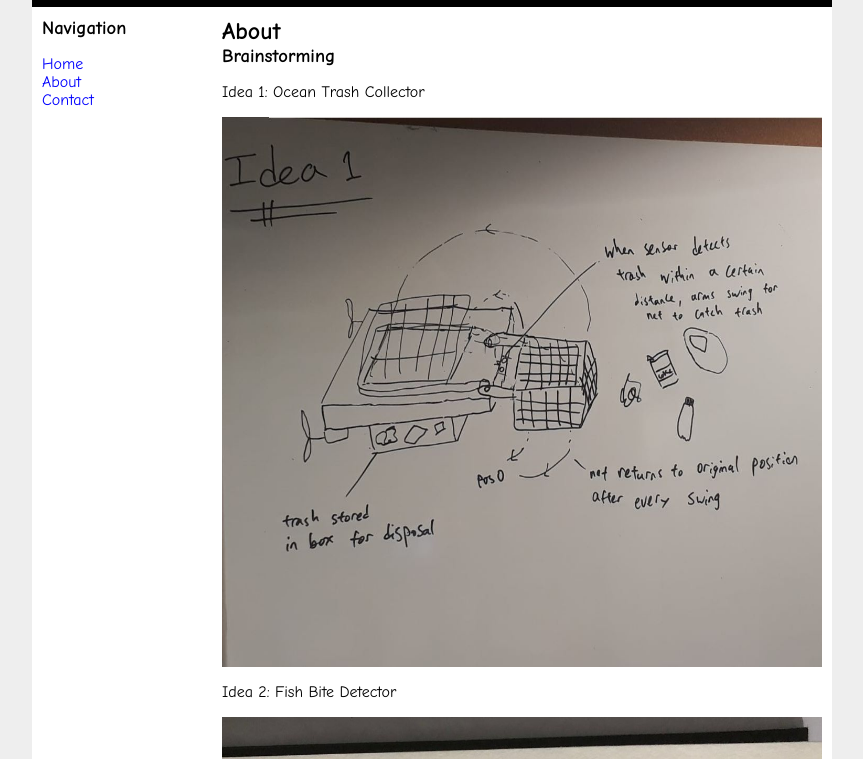
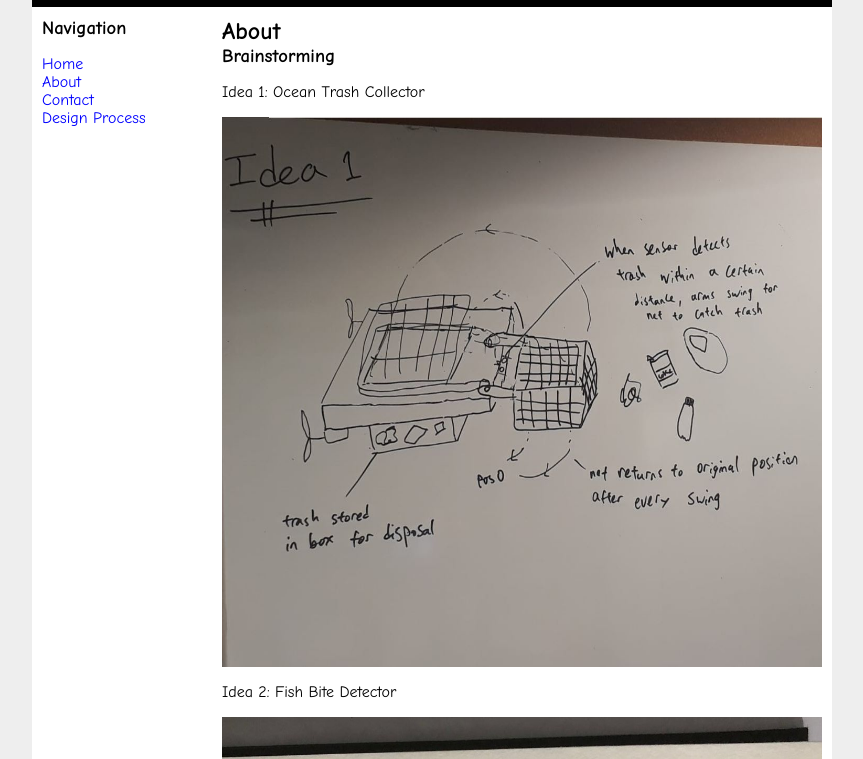
Before and after one commit to Spiritizx/oceanman.github.io, a plain HTML site: page About.html in a window 1280 px wide. Shown: the part 58-817 px from the top of the page, without its empty margins (208-1071 px from the left). Drawn offline with Linux system fonts and the light colour scheme.

Commit message:
Update About.html

```diff
--- a/About.html
+++ b/About.html
@@ -15,6 +15,7 @@
 <li><a href="index.html">Home</a></li>
 <li><a href="About.html">About</a></li>
 <li><a href="Contacts.html">Contact</a></li>
+<li><a href="designProcess.html">Design Process</a></li>
 </ul>
 </div>
 
```
